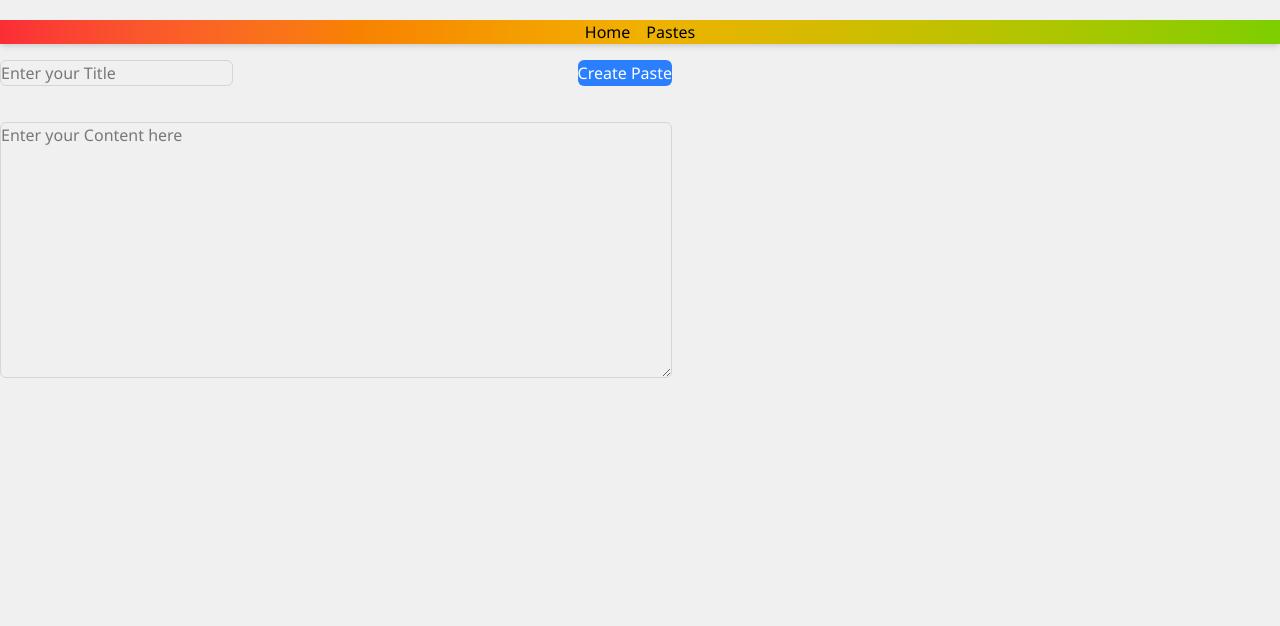
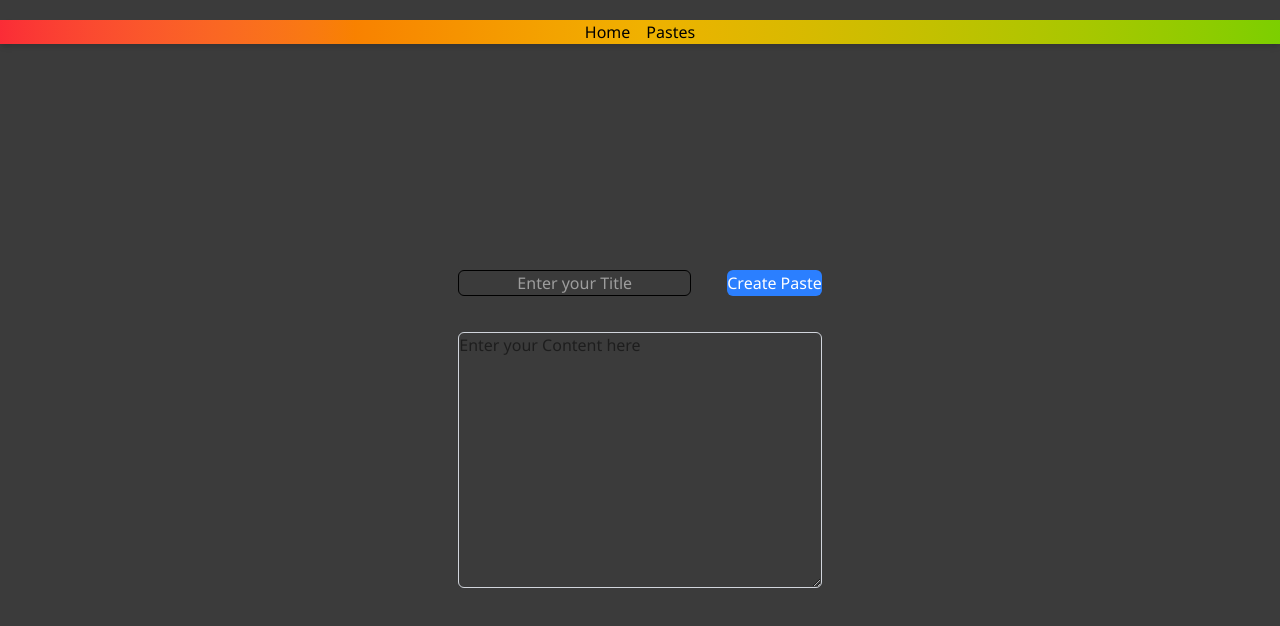
Before and after one commit to JayeshBadgujar18/Notes-Saver-App, a React (Vite) app: page / in a window 1280 px wide. Shown: the top 626 px of the page. Built offline with nearby package versions, Linux system fonts and the light colour scheme.

Commit message:
fix: improve layout and styling for Home component and update body background color

```diff
--- a/src/App.jsx
+++ b/src/App.jsx
@@ -12,11 +12,12 @@ const router = createBrowserRouter([
   {
     path: "/",
     element: (
-      <div className="w-full h-screen p-4 m-1.5 flex flex-col gap-4">
-        <Navbar />
-
-        <Home />
-      </div>
+ <div className="w-full h-screen flex flex-col">
+  <Navbar />
+  <div className="flex justify-center items-center flex-1">
+    <Home />
+  </div>
+</div>
     ),
   },
   {
@@ -41,7 +42,7 @@ const router = createBrowserRouter([
 
 function App() {
   return (
-    <div className="w-full h-full ">
+    <div className="w-full h-full">
       <RouterProvider router={router} />
     </div>
   );
--- a/src/components/Home.jsx
+++ b/src/components/Home.jsx
@@ -53,19 +53,20 @@ const Home = () => {
   }
 
   return (
-    <div className="max-w-2xl mx-auto mt-10 p-4 gap-9 place-content-between flex flex-col">
+    <div className="max-w-2xl mx-auto mt-10 p-4 gap-9 place-content-between  flex flex-col  ">
       <div className=" max-w-2xl mx-auto mt-10 p-4 gap-9 place-content-between flex flex-row">
         <input
           type="text"
-          className="border border-gray-300 rounded-md p-2 w-80%"
+          className="border border-black rounded-md text-center text-white p-2 w-80%"
           placeholder="Enter your Title"
+
           value={title}
           onChange={(e) => setTitle(e.target.value)}
         />
 
         <button
           onClick={createPaste}
-          className="bg-blue-500 text-white p-2 rounded-md mt-2"
+          className="bg-blue-500 text-white   p-2 rounded-md"
         >
           {pasteId ? "Update Paste" : "Create Paste"}
         </button>
--- a/src/index.css
+++ b/src/index.css
@@ -8,7 +8,7 @@
 
 body {
   font-family: 'Segoe UI', Tahoma, Geneva, Verdana, sans-serif;
-  background-color: #f0f0f0;
+  background-color: rgba(0, 0, 0, 0.767); /* Using a light blue shade */
   display: flex;
 justify-content: center;
 margin-top: 20px;
```
